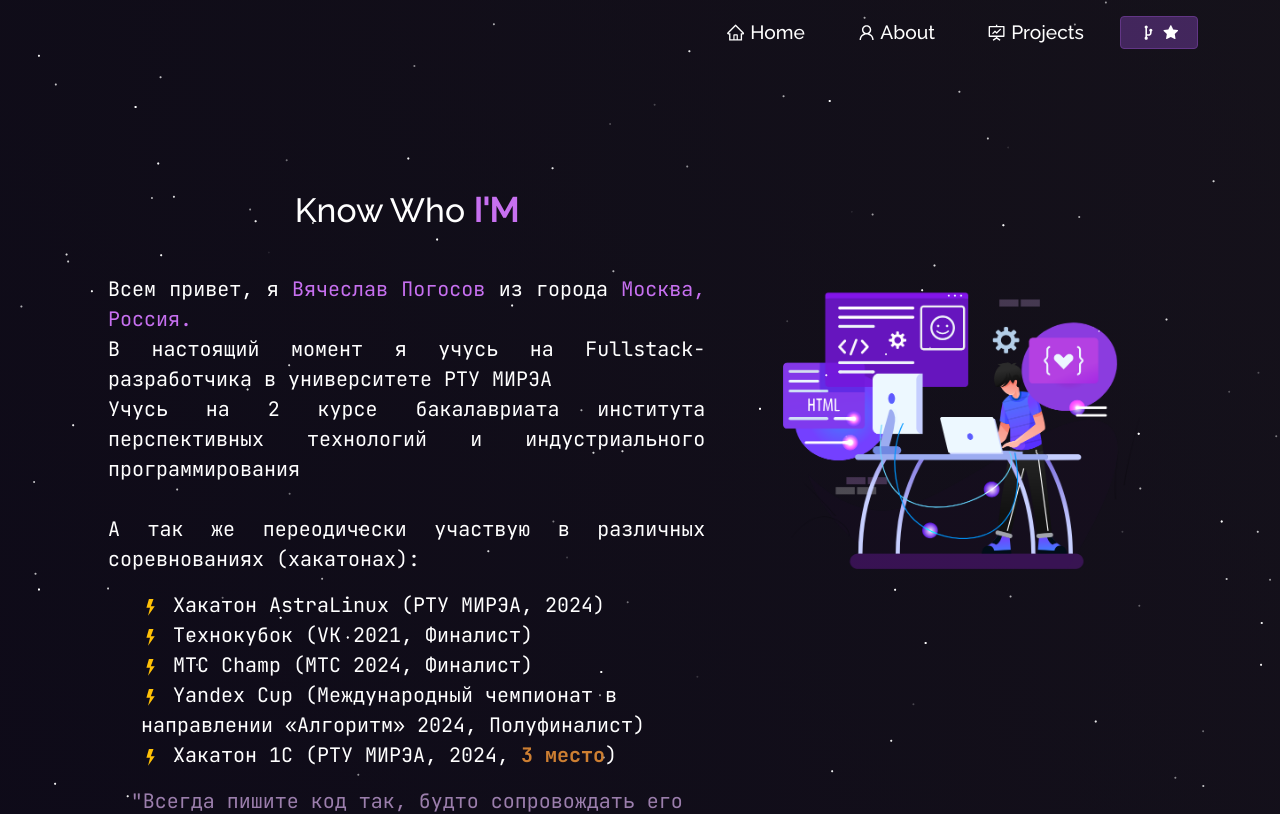
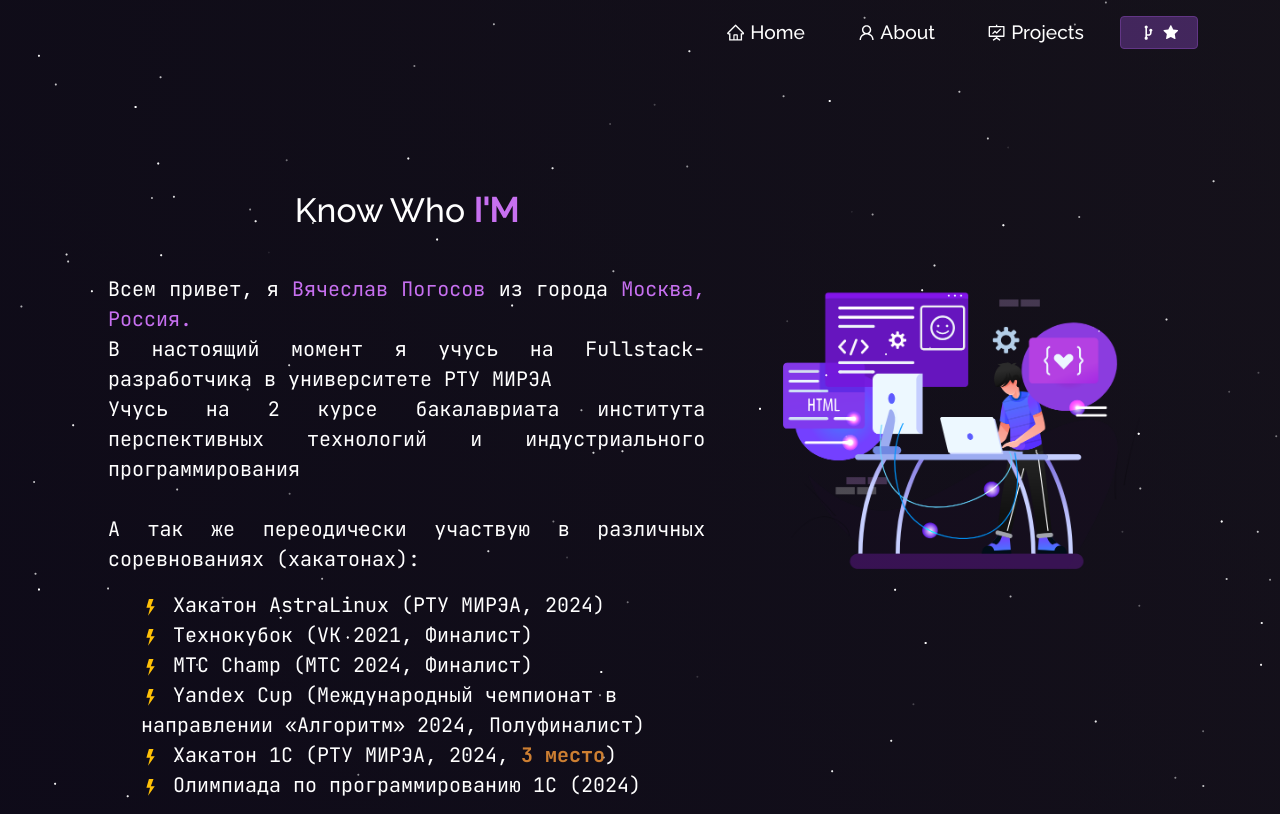
Before and after one commit to oreg0na/oreg0na.Portfolio, a React (Create React App) app: page /about in a window 1280 px wide. Shown: the top 814 px of the page. Built offline with nearby package versions, Linux system fonts and the light colour scheme.

Commit message:
update about card

```diff
--- a/src/components/About/AboutCard.js
+++ b/src/components/About/AboutCard.js
@@ -35,6 +35,9 @@ function AboutCard() {
             <li className="about-activity">
               <FcFlashOn /> Хакатон 1C (РТУ МИРЭА, 2024, <span className="bronze">3 место</span>)
             </li>
+            <li className="about-activity">
+              <FcFlashOn /> Олимпиада по программированию 1С (2024)
+            </li>
           </ul>
 
           <p style={{color: "rgb(155 126 172)"}}>
```
